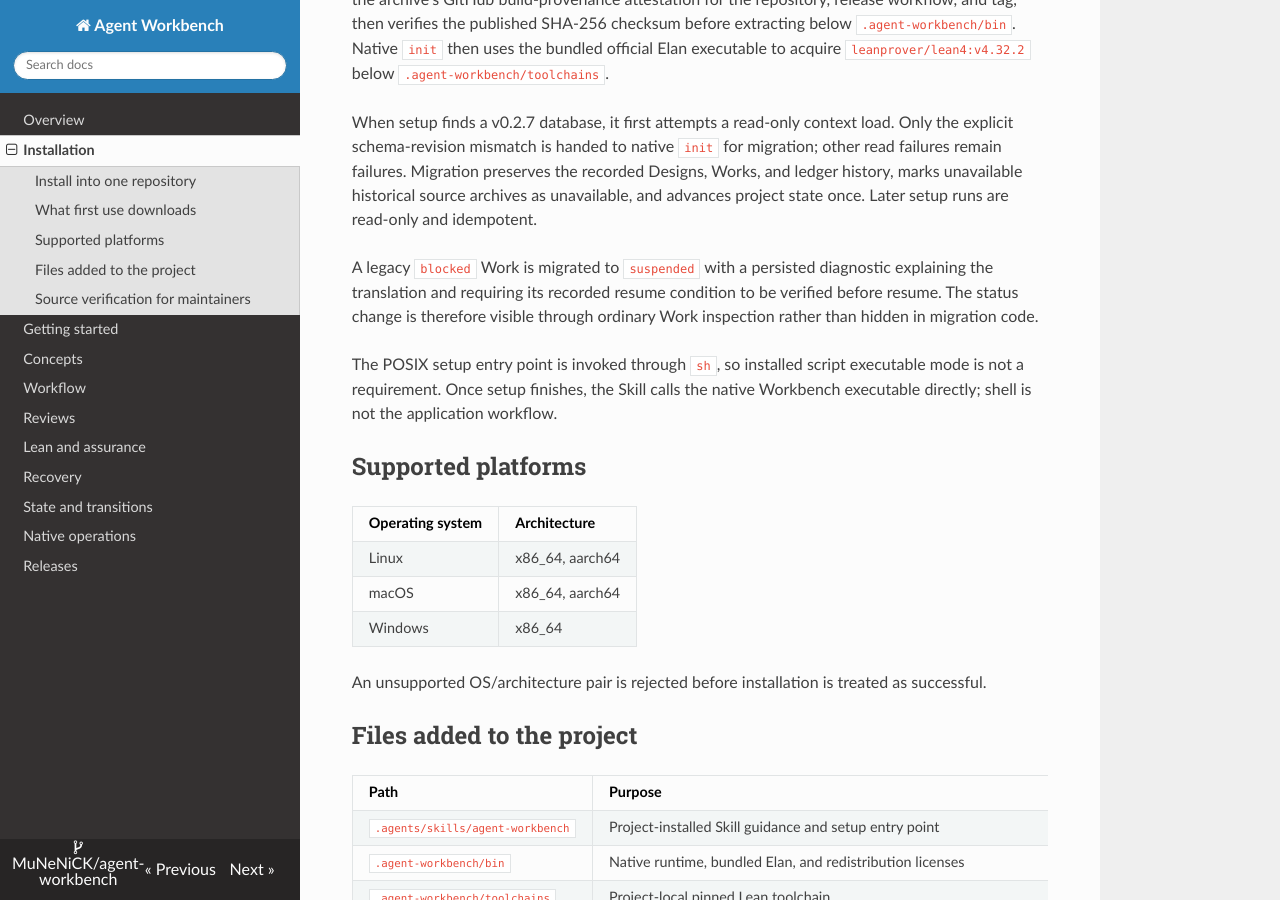
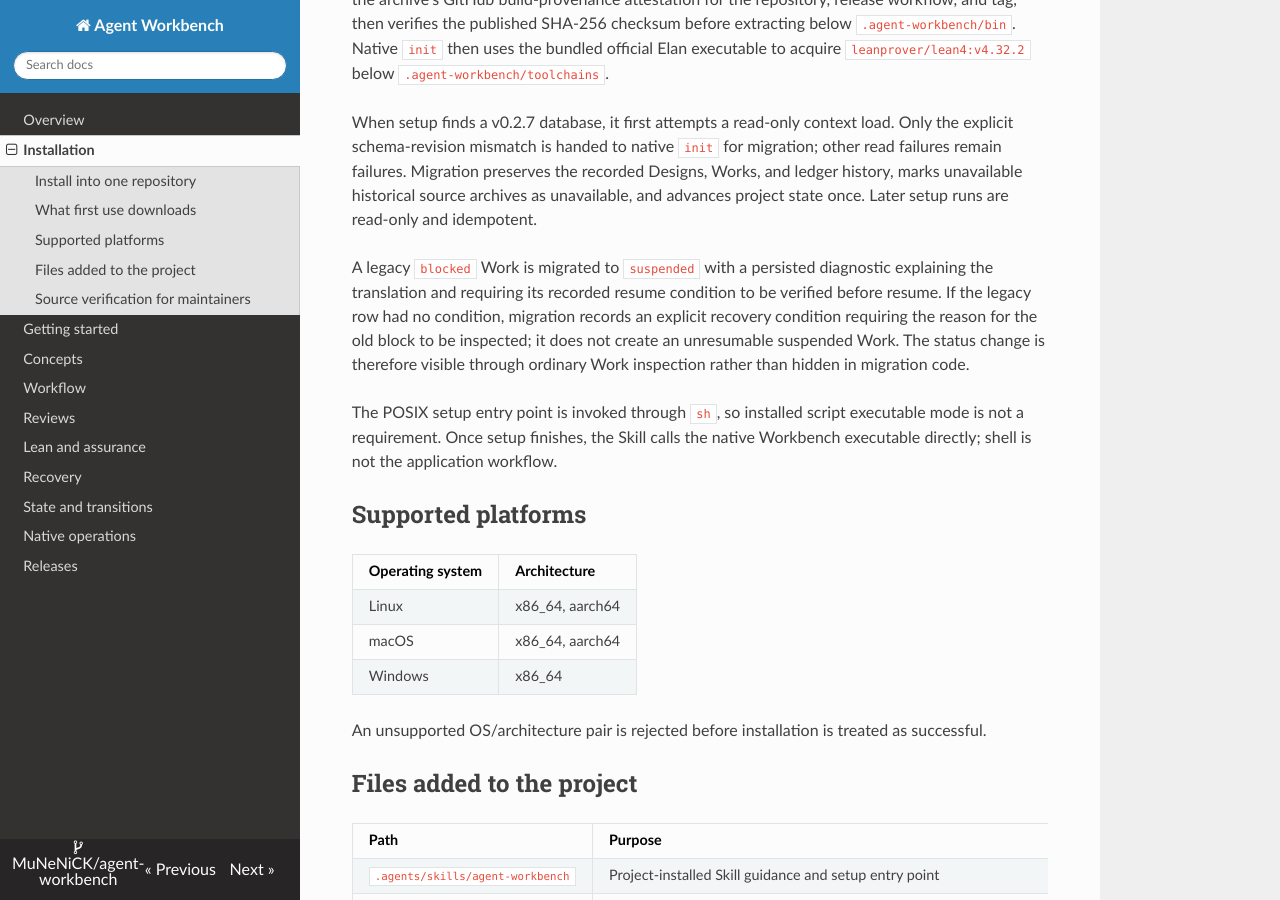
Before and after one commit to MuNeNiCK/agent-workbench, an MkDocs documentation site: the page built from docs/content/installation.md, in a window 1280 px wide and 900 px high, scrolled down 689 px. Built offline with MkDocs 1.6.1, drawn with Linux system fonts in a browser that asks for light colours; nearby versions of some CDN libraries.

Commit message:
fix: enforce causal remediation and capability boundaries

```diff
--- a/docs/content/installation.md
+++ b/docs/content/installation.md
@@ -37,7 +37,9 @@ historical source archives as unavailable, and advances project state once. Late
 read-only and idempotent.
 
 A legacy `blocked` Work is migrated to `suspended` with a persisted diagnostic explaining the
-translation and requiring its recorded resume condition to be verified before resume. The status
+translation and requiring its recorded resume condition to be verified before resume. If the
+legacy row had no condition, migration records an explicit recovery condition requiring the reason
+for the old block to be inspected; it does not create an unresumable suspended Work. The status
 change is therefore visible through ordinary Work inspection rather than hidden in migration code.
 
 The POSIX setup entry point is invoked through `sh`, so installed script executable mode is not a
```
Also changed, not shown: 16 other files.
